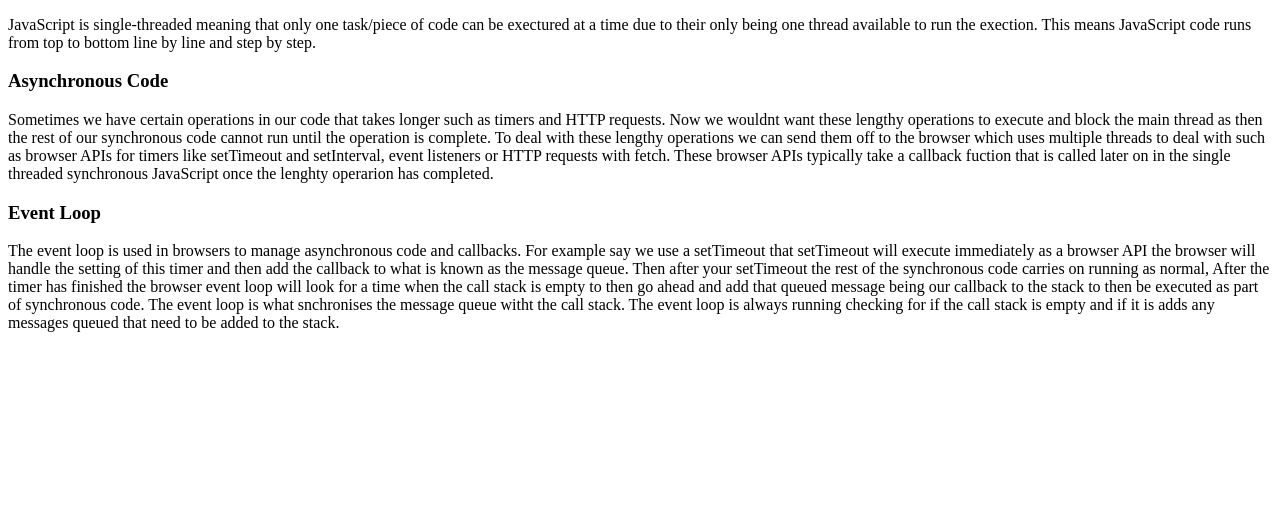
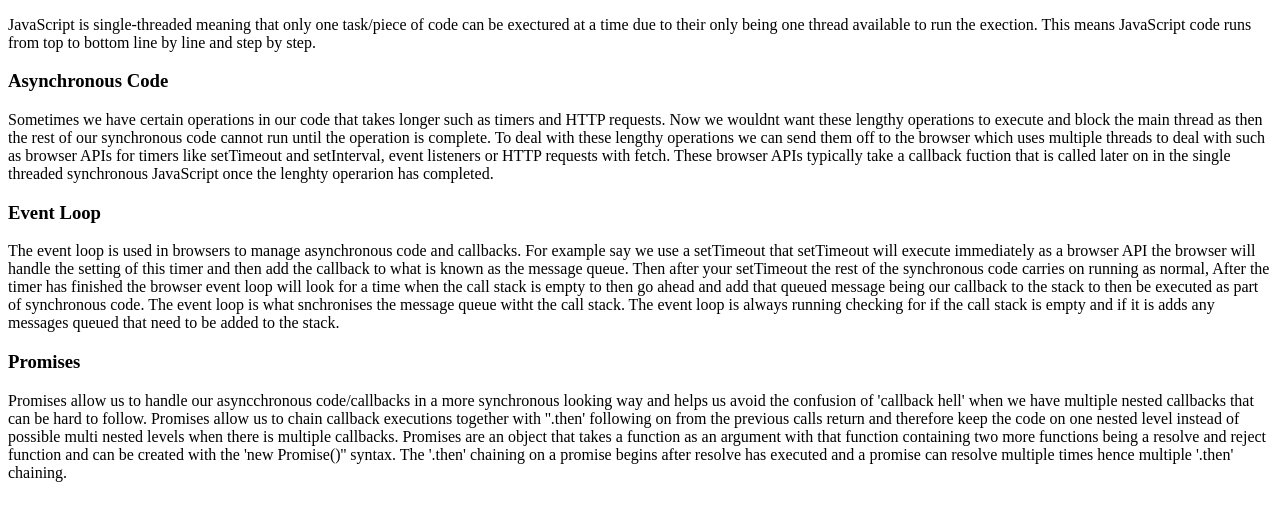
Before and after one commit to Adam-Harte/async-JavaScript, a plain HTML site: page index.html in a window 1280 px wide. Shown: the part 105-626 px from the top of the page. Drawn offline with Linux system fonts and the light colour scheme.

Commit message:
promises added

```diff
--- a/app.js
+++ b/app.js
@@ -0,0 +1,18 @@
+// promises
+const setTimer = (duration) => {
+	const promise = new Promise((resolve, reject) => {
+		setTimeout(() => {
+			resolve('Done!');
+		}, duration);
+	});
+
+	return promise;
+};
+
+setTimer(2000).then(() => {
+	console.log('promise timer done!');
+});
+
+setTimer(5000).then((data) => {
+	console.log(data);
+});
--- a/index.html
+++ b/index.html
@@ -43,5 +43,19 @@
 			if the call stack is empty and if it is adds any messages queued that need
 			to be added to the stack.
 		</p>
+		<h3>Promises</h3>
+		<p>
+			Promises allow us to handle our asyncchronous code/callbacks in a more
+			synchronous looking way and helps us avoid the confusion of 'callback
+			hell' when we have multiple nested callbacks that can be hard to follow.
+			Promises allow us to chain callback executions together with ''.then'
+			following on from the previous calls return and therefore keep the code on
+			one nested level instead of possible multi nested levels when there is
+			multiple callbacks. Promises are an object that takes a function as an
+			argument with that function containing two more functions being a resolve
+			and reject function and can be created with the 'new Promise()'' syntax.
+			The '.then' chaining on a promise begins after resolve has executed and a
+			promise can resolve multiple times hence multiple '.then' chaining.
+		</p>
 	</body>
 </html>
```
